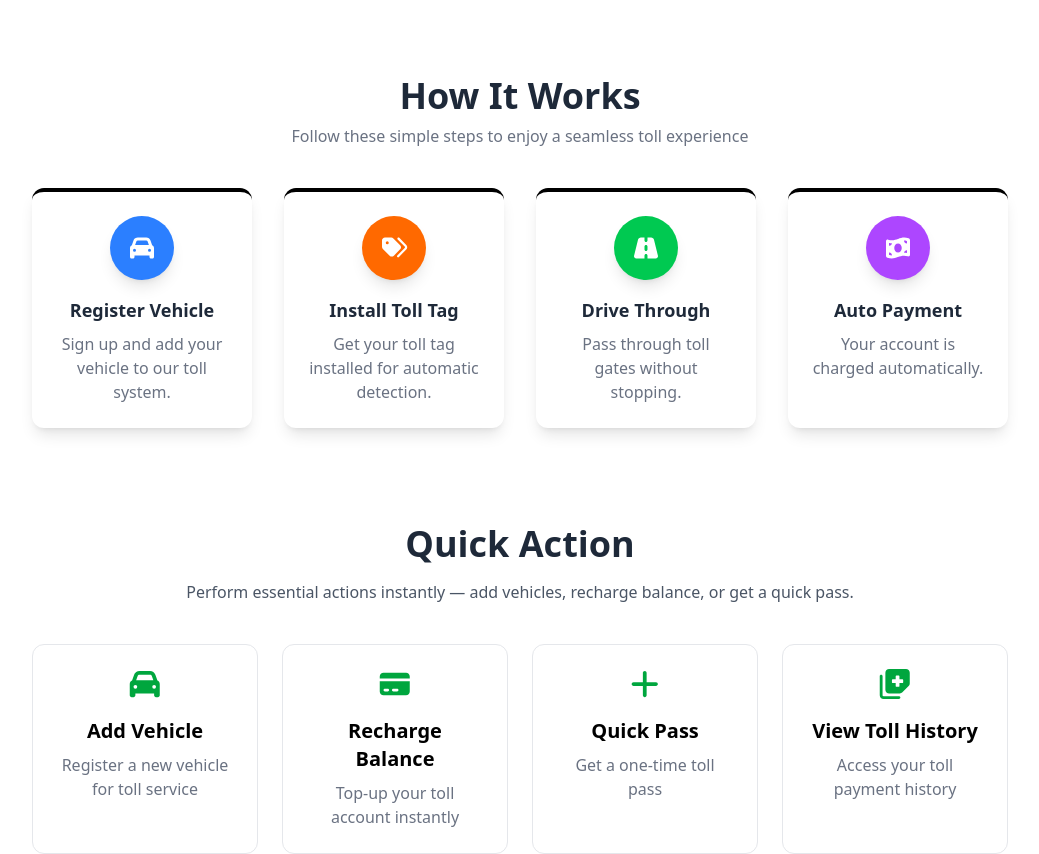
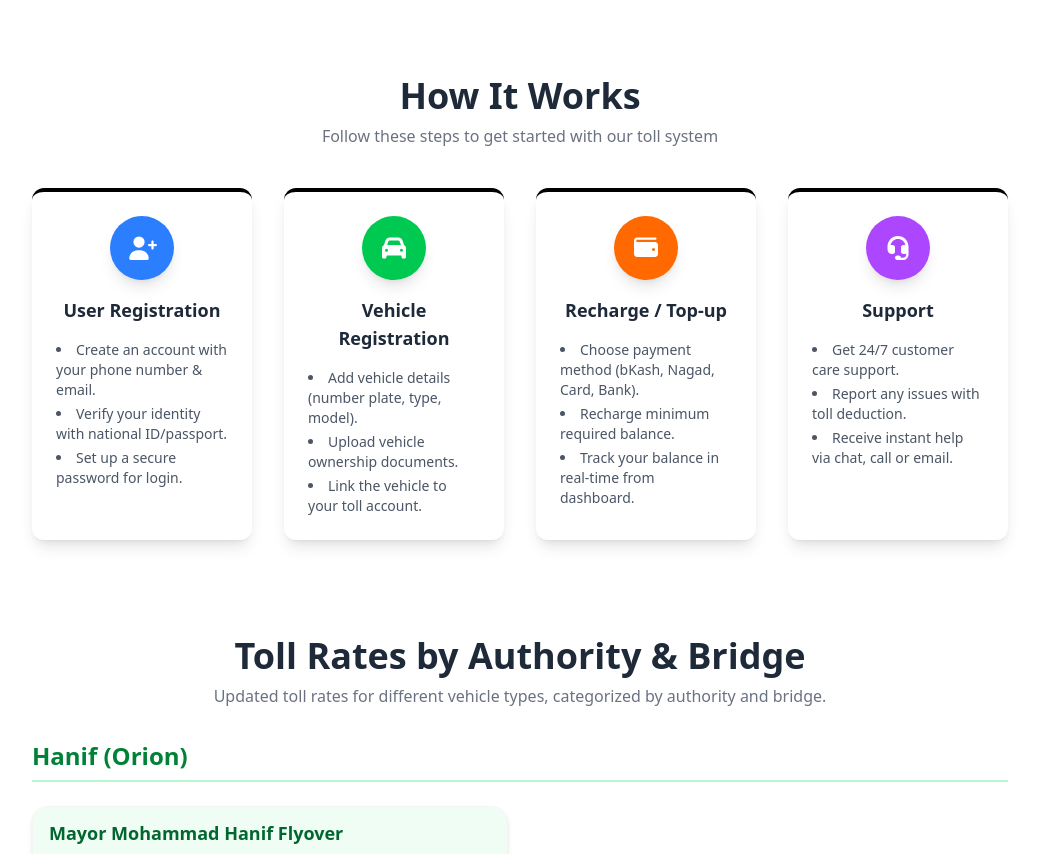
Before and after one commit to antorntech/ekpass-front, a React (Vite) app: page / in a window 1280 px wide. Shown: the part 820-1674 px from the top of the page, without its empty margins (120-1159 px from the left). Built offline with nearby package versions, Linux system fonts and the light colour scheme.

Commit message:
update the frontend

```diff
--- a/src/pages/landing/Landing.jsx
+++ b/src/pages/landing/Landing.jsx
@@ -14,7 +14,7 @@ function Landing() {
       <div className="mt-12">
         <Banner />
         <HowItWorks />
-        <QuickAction />
+        {/* <QuickAction /> */}
         <TollRate />
         <Support />
         <Footer />
--- a/src/pages/landing/howitworks/HowItWorks.jsx
+++ b/src/pages/landing/howitworks/HowItWorks.jsx
@@ -1,40 +1,56 @@
 import React from "react";
 import { FontAwesomeIcon } from "@fortawesome/react-fontawesome";
 import {
+  faUserPlus,
   faCar,
-  faTags,
-  faRoad,
-  faMoneyBillWave,
+  faWallet,
+  faHeadset,
 } from "@fortawesome/free-solid-svg-icons";
 
 const steps = [
   {
     step: 1,
-    title: "Register Vehicle",
-    desc: "Sign up and add your vehicle to our toll system.",
-    icon: faCar,
+    title: "User Registration",
+    icon: faUserPlus,
     color: "bg-blue-500",
+    points: [
+      "Create an account with your phone number & email.",
+      "Verify your identity with national ID/passport.",
+      "Set up a secure password for login.",
+    ],
   },
   {
     step: 2,
-    title: "Install Toll Tag",
-    desc: "Get your toll tag installed for automatic detection.",
-    icon: faTags,
-    color: "bg-orange-500",
+    title: "Vehicle Registration",
+    icon: faCar,
+    color: "bg-green-500",
+    points: [
+      "Add vehicle details (number plate, type, model).",
+      "Upload vehicle ownership documents.",
+      "Link the vehicle to your toll account.",
+    ],
   },
   {
     step: 3,
-    title: "Drive Through",
-    desc: "Pass through toll gates without stopping.",
-    icon: faRoad,
-    color: "bg-green-500",
+    title: "Recharge / Top-up",
+    icon: faWallet,
+    color: "bg-orange-500",
+    points: [
+      "Choose payment method (bKash, Nagad, Card, Bank).",
+      "Recharge minimum required balance.",
+      "Track your balance in real-time from dashboard.",
+    ],
   },
   {
     step: 4,
-    title: "Auto Payment",
-    desc: "Your account is charged automatically.",
-    icon: faMoneyBillWave,
+    title: "Support",
+    icon: faHeadset,
     color: "bg-purple-500",
+    points: [
+      "Get 24/7 customer care support.",
+      "Report any issues with toll deduction.",
+      "Receive instant help via chat, call or email.",
+    ],
   },
 ];
 
@@ -47,7 +63,7 @@ const HowItWorks = () => {
           How It Works
         </h1>
         <p className="text-gray-500 mt-2">
-          Follow these simple steps to enjoy a seamless toll experience
+          Follow these steps to get started with our toll system
         </p>
       </div>
 
@@ -56,19 +72,27 @@ const HowItWorks = () => {
         {steps.map((s) => (
           <div
             key={s.step}
-            className="bg-white shadow-lg rounded-xl p-6 text-center border-t-4 hover:shadow-xl transition duration-300"
+            className="bg-white shadow-lg rounded-xl p-6 border-t-4 hover:shadow-xl transition duration-300"
             style={{ borderTopColor: s.color.replace("bg-", "") }}
           >
-            {/* Step Number & Icon */}
+            {/* Icon */}
             <div
               className={`${s.color} text-white w-16 h-16 mx-auto flex items-center justify-center rounded-full shadow-lg mb-4`}
             >
               <FontAwesomeIcon icon={s.icon} className="text-2xl" />
             </div>
 
-            {/* Title & Description */}
-            <h3 className="text-lg font-semibold text-gray-800">{s.title}</h3>
-            <p className="text-gray-500 mt-2">{s.desc}</p>
+            {/* Title */}
+            <h3 className="text-lg font-semibold text-gray-800 text-center">
+              {s.title}
+            </h3>
+
+            {/* Points List */}
+            <ul className="mt-4 text-gray-600 text-sm list-disc list-inside space-y-1">
+              {s.points.map((p, i) => (
+                <li key={i}>{p}</li>
+              ))}
+            </ul>
           </div>
         ))}
       </div>
--- a/src/pages/landing/support/Support.jsx
+++ b/src/pages/landing/support/Support.jsx
@@ -1,10 +1,6 @@
 import React from "react";
 import { FontAwesomeIcon } from "@fortawesome/react-fontawesome";
-import {
-  faEnvelope,
-  faPhone,
-  faComments,
-} from "@fortawesome/free-solid-svg-icons";
+import { faEnvelope, faPhone } from "@fortawesome/free-solid-svg-icons";
 
 const Support = () => {
   const contacts = [
@@ -13,54 +9,47 @@ const Support = () => {
       title: "Email Us",
       value: "support@ekpass.gov.bd",
       link: "mailto:support@ekpass.gov.bd",
-      color: "bg-blue-500",
+      gradient: "from-blue-500 to-blue-400",
     },
     {
       icon: faPhone,
       title: "Call Us",
       value: "333",
-      link: "333",
-      color: "bg-green-500",
-    },
-    {
-      icon: faComments,
-      title: "Live Chat",
-      value: "Available during working hours",
-      link: "#",
-      color: "bg-orange-500",
+      link: "tel:333",
+      gradient: "from-green-500 to-green-400",
     },
   ];
 
   return (
     <div id="support" className="container mx-auto px-6 py-12">
       {/* Header */}
-      <div className="text-center mb-10">
+      <div className="text-center mb-12">
         <h1 className="text-2xl md:text-4xl font-bold text-gray-800">
-          Support
+          Contact Support
         </h1>
-        <p className="text-gray-500 mt-2">
-          Need help? Contact our support team through any of the following
-          channels.
+        <p className="text-gray-500 mt-2 max-w-xl mx-auto">
+          Our support team is always ready to assist you. Choose your preferred
+          contact method below.
         </p>
       </div>
 
       {/* Contact Cards */}
-      <div className="grid gap-8 sm:grid-cols-2 lg:grid-cols-3">
+      <div className="grid gap-8 sm:grid-cols-2 max-w-4xl mx-auto">
         {contacts.map((c, i) => (
           <a
             key={i}
             href={c.link}
-            className="bg-white border border-gray-200 rounded-xl p-6 text-center hover:shadow-xl transition duration-300"
+            className="bg-white border border-gray-100 rounded-2xl p-8 text-center shadow-md hover:shadow-xl transition-all duration-300 transform hover:-translate-y-1"
           >
             {/* Icon */}
             <div
-              className={`${c.color} w-16 h-16 mx-auto flex items-center justify-center rounded-full text-white shadow-lg mb-4`}
+              className={`bg-gradient-to-r ${c.gradient} w-20 h-20 mx-auto flex items-center justify-center rounded-full text-white shadow-lg mb-5`}
             >
-              <FontAwesomeIcon icon={c.icon} className="text-2xl" />
+              <FontAwesomeIcon icon={c.icon} className="text-3xl" />
             </div>
 
             {/* Title */}
-            <h3 className="text-lg font-semibold text-gray-800">{c.title}</h3>
+            <h3 className="text-xl font-semibold text-gray-800">{c.title}</h3>
 
             {/* Value */}
             <p className="text-gray-600 mt-2 font-medium">{c.value}</p>
--- a/src/shared/Footer.jsx
+++ b/src/shared/Footer.jsx
@@ -23,7 +23,7 @@ const Footer = () => {
         </div>
 
         {/* Bottom Bar */}
-        <div className="border-t border-gray-700 mt-4 pt-4 text-center text-sm">
+        <div className="border-t border-gray-300 mt-4 pt-4 text-center text-sm">
           © {new Date().getFullYear()} EKPASS. All rights reserved.
         </div>
       </div>
--- a/src/shared/LandingHeader.jsx
+++ b/src/shared/LandingHeader.jsx
@@ -13,7 +13,7 @@ const LandingHeader = () => {
 
   const myMenus = [
     { name: t("landingheader.how_it_works"), path: "how-it-works" },
-    { name: t("landingheader.quick_action"), path: "quick-action" },
+    // { name: t("landingheader.quick_action"), path: "quick-action" },
     { name: t("landingheader.toll_rate"), path: "toll-rate" },
     { name: t("landingheader.support"), path: "support" },
   ];
```
